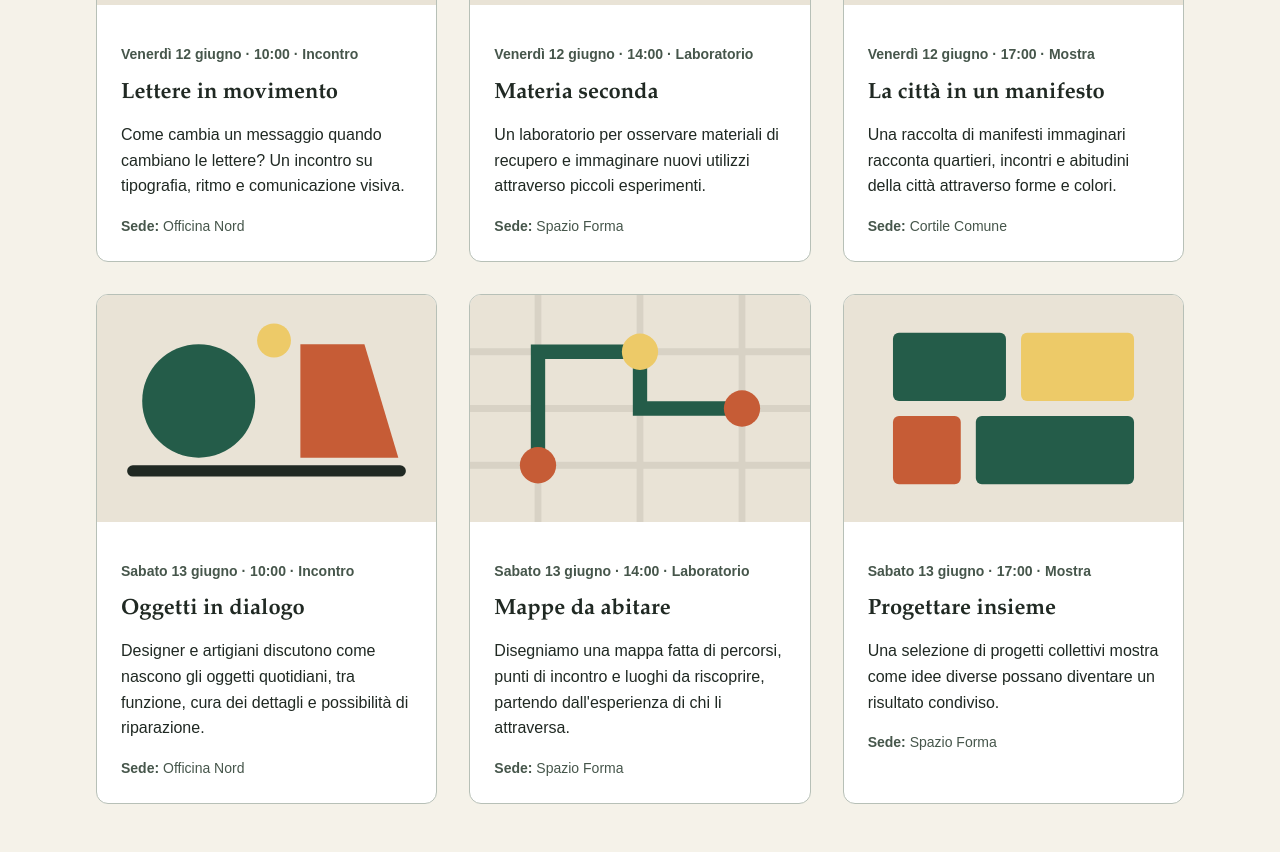
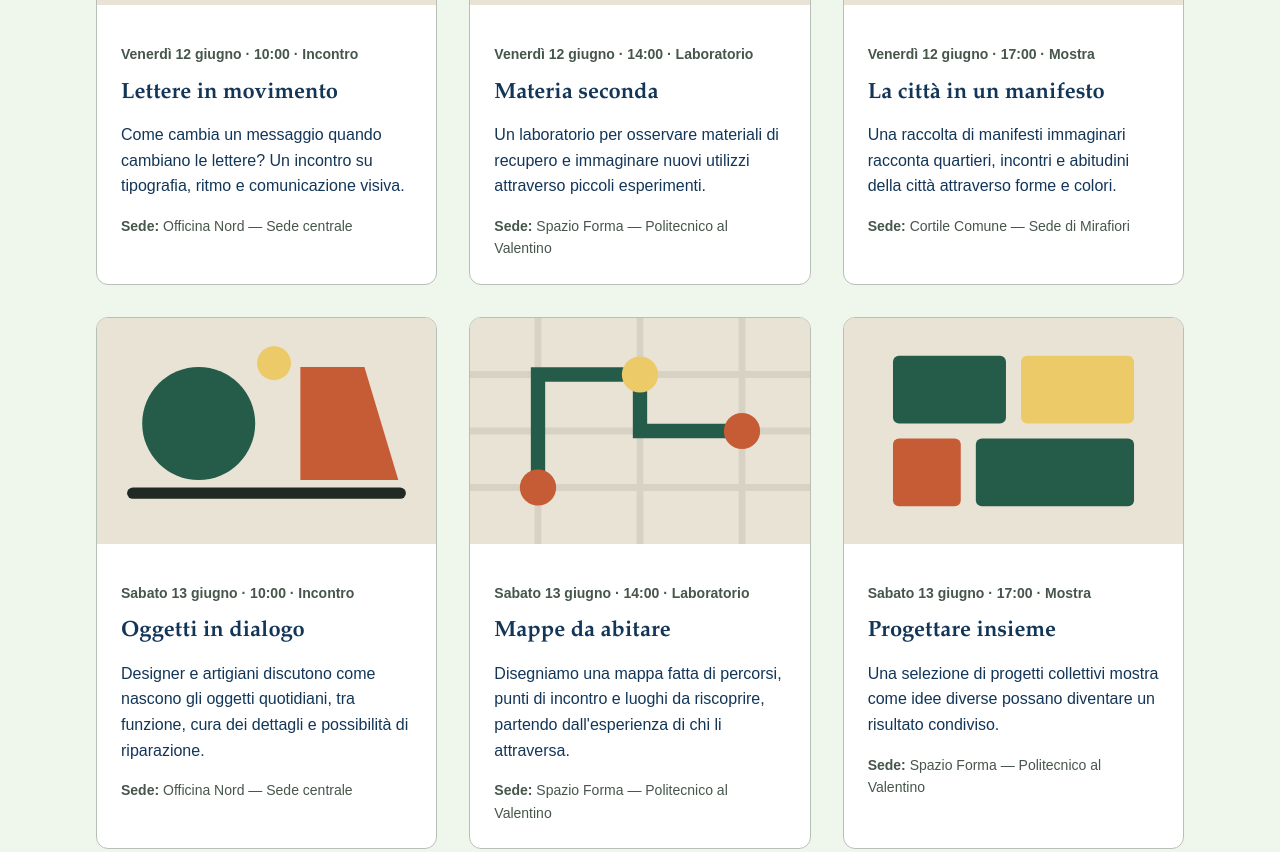
Before and after one commit to CardoneLorenzo/festival-segnale, a plain HTML site: page programma.html in a window 1280 px wide. Shown: the part 780-1632 px from the top of the page. Drawn offline with Linux system fonts and the light colour scheme.

Commit message:
Add files via upload

```diff
--- /dev/null
+++ b/dati/eventi.json
@@ -0,0 +1,68 @@
+[
+  {
+    "id": 1,
+    "titolo": "Lettere in movimento",
+    "data": "2026-06-12",
+    "orario": "10:00",
+    "categoria": "Incontro",
+    "descrizione": "Come cambia un messaggio quando cambiano le lettere? Un incontro su tipografia, ritmo e comunicazione visiva.",
+    "immagine": "assets/lettere-in-movimento.svg",
+    "immagine_alt": "Lettere geometriche disposte su una griglia",
+    "sede_id": 1
+  },
+  {
+    "id": 2,
+    "titolo": "Materia seconda",
+    "data": "2026-06-12",
+    "orario": "14:00",
+    "categoria": "Laboratorio",
+    "descrizione": "Un laboratorio per osservare materiali di recupero e immaginare nuovi utilizzi attraverso piccoli esperimenti.",
+    "immagine": "assets/materia-seconda.svg",
+    "immagine_alt": "Forme sovrapposte che richiamano campioni di materiali",
+    "sede_id": 2
+  },
+  {
+    "id": 3,
+    "titolo": "La città in un manifesto",
+    "data": "2026-06-12",
+    "orario": "17:00",
+    "categoria": "Mostra",
+    "descrizione": "Una raccolta di manifesti immaginari racconta quartieri, incontri e abitudini della città attraverso forme e colori.",
+    "immagine": "assets/citta-manifesto.svg",
+    "immagine_alt": "Rettangoli colorati compongono una città astratta.",
+    "sede_id": 3
+  },
+  {
+    "id": 4,
+    "titolo": "Oggetti in dialogo",
+    "data": "2026-06-13",
+    "orario": "10:00",
+    "categoria": "Incontro",
+    "descrizione": "Designer e artigiani discutono come nascono gli oggetti quotidiani, tra funzione, cura dei dettagli e possibilità di riparazione.",
+    "immagine": "assets/oggetti-dialogo.svg",
+    "immagine_alt": "Due forme geometriche si fronteggiano sopra una linea comune.",
+    "sede_id": 1
+  },
+  {
+    "id": 5,
+    "titolo": "Mappe da abitare",
+    "data": "2026-06-13",
+    "orario": "14:00",
+    "categoria": "Laboratorio",
+    "descrizione": "Disegniamo una mappa fatta di percorsi, punti di incontro e luoghi da riscoprire, partendo dall'esperienza di chi li attraversa.",
+    "immagine": "assets/mappe-abitare.svg",
+    "immagine_alt": "Un percorso collega tre punti su una mappa geometrica.",
+    "sede_id": 2
+  },
+  {
+    "id": 6,
+    "titolo": "Progettare insieme",
+    "data": "2026-06-13",
+    "orario": "17:00",
+    "categoria": "Mostra",
+    "descrizione": "Una selezione di progetti collettivi mostra come idee diverse possano diventare un risultato condiviso.",
+    "immagine": "assets/progettare-insieme.svg",
+    "immagine_alt": "Moduli di colori diversi si incastrano in una composizione comune.",
+    "sede_id": 2
+  }
+]
--- /dev/null
+++ b/dati/sedi.json
@@ -0,0 +1,17 @@
+[
+  {
+    "id": 1,
+    "nome": "Officina Nord — Sede centrale",
+    "indirizzo": "Corso Duca degli Abruzzi 24, Torino"
+  },
+  {
+    "id": 2,
+    "nome": "Spazio Forma — Politecnico al Valentino",
+    "indirizzo": "Viale Mattioli 39, Torino"
+  },
+  {
+    "id": 3,
+    "nome": "Cortile Comune — Sede di Mirafiori",
+    "indirizzo": "Corso Luigi Settembrini 178, Torino"
+  }
+]
--- a/programma.html
+++ b/programma.html
@@ -29,64 +29,126 @@
 
     <section class="content-section" aria-labelledby="titolo-eventi">
       <h2 id="titolo-eventi">Gli appuntamenti</h2>
-      <div class="event-grid">
-        <article class="event-card">
-          <img src="assets/lettere-in-movimento.svg" alt="Lettere geometriche disposte su una griglia" width="900" height="600">
-          <div class="event-body">
-            <p class="event-meta">Venerdì 12 giugno · 10:00 · Incontro</p>
-            <h3>Lettere in movimento</h3>
-            <p>Come cambia un messaggio quando cambiano le lettere? Un incontro su tipografia, ritmo e comunicazione visiva.</p>
-            <p class="event-place"><strong>Sede:</strong> Officina Nord</p>
-          </div>
-        </article>
-        <article class="event-card">
-          <img src="assets/materia-seconda.svg" alt="Forme sovrapposte che richiamano campioni di materiali" width="900" height="600">
-          <div class="event-body">
-            <p class="event-meta">Venerdì 12 giugno · 14:00 · Laboratorio</p>
-            <h3>Materia seconda</h3>
-            <p>Un laboratorio per osservare materiali di recupero e immaginare nuovi utilizzi attraverso piccoli esperimenti.</p>
-            <p class="event-place"><strong>Sede:</strong> Spazio Forma</p>
-          </div>
-        </article>
-<article class="event-card">
-          <img src="assets/citta-manifesto.svg" alt="Rettangoli colorati compongono una città astratta." width="900" height="600">
-          <div class="event-body">
-            <p class="event-meta">Venerdì 12 giugno · 17:00 · Mostra</p>
-            <h3>La città in un manifesto</h3>
-            <p>Una raccolta di manifesti immaginari racconta quartieri, incontri e abitudini della città attraverso forme e colori.</p>
-            <p class="event-place"><strong>Sede:</strong> Cortile Comune</p>
-          </div>
-        </article>
-        <article class="event-card">
-          <img src="assets/oggetti-dialogo.svg" alt="Due forme geometriche si fronteggiano sopra una linea comune." width="900" height="600">
-          <div class="event-body">
-            <p class="event-meta">Sabato 13 giugno · 10:00 · Incontro</p>
-            <h3>Oggetti in dialogo</h3>
-            <p>Designer e artigiani discutono come nascono gli oggetti quotidiani, tra funzione, cura dei dettagli e possibilità di riparazione.</p>
-            <p class="event-place"><strong>Sede:</strong> Officina Nord</p>
-          </div>
-        </article>
-        <article class="event-card">
-          <img src="assets/mappe-abitare.svg" alt="Un percorso collega tre punti su una mappa geometrica." width="900" height="600">
-          <div class="event-body">
-            <p class="event-meta">Sabato 13 giugno · 14:00 · Laboratorio</p>
-            <h3>Mappe da abitare</h3>
-            <p>Disegniamo una mappa fatta di percorsi, punti di incontro e luoghi da riscoprire, partendo dall'esperienza di chi li attraversa.</p>
-            <p class="event-place"><strong>Sede:</strong> Spazio Forma</p>
-          </div>
-        </article>
-        <article class="event-card">
-          <img src="assets/progettare-insieme.svg" alt="Moduli di colori diversi si incastrano in una composizione comune." width="900" height="600">
-          <div class="event-body">
-            <p class="event-meta">Sabato 13 giugno · 17:00 · Mostra</p>
-            <h3>Progettare insieme</h3>
-            <p>Una selezione di progetti collettivi mostra come idee diverse possano diventare un risultato condiviso.</p>
-            <p class="event-place"><strong>Sede:</strong> Spazio Forma</p>
-          </div>
-        </article>
+      <p id="stato-eventi" class="reading-text" role="status">Caricamento del programma in corso…</p>
+      <noscript><p class="reading-text">Per vedere il programma serve JavaScript attivo nel browser.</p></noscript>
+      <div id="elenco-eventi" class="event-grid"></div>
     </section>
   </main>
 
   <footer class="site-footer"><div class="container"><p>Segnale · Progetto didattico · Festival immaginario</p></div></footer>
+
+  <script>
+    (function () {
+      var elenco = document.getElementById("elenco-eventi");
+      var stato = document.getElementById("stato-eventi");
+
+      var GIORNI = ["domenica", "lunedì", "martedì", "mercoledì", "giovedì", "venerdì", "sabato"];
+      var MESI = ["gennaio", "febbraio", "marzo", "aprile", "maggio", "giugno", "luglio",
+                  "agosto", "settembre", "ottobre", "novembre", "dicembre"];
+
+      // Mostra un messaggio al posto delle schede (caricamento, nessun evento, errore).
+      function mostraMessaggio(testo, èErrore) {
+        elenco.textContent = "";
+        stato.hidden = false;
+        stato.textContent = testo;
+        stato.setAttribute("role", èErrore ? "alert" : "status");
+      }
+
+      // "2026-06-12" -> "Venerdì 12 giugno"
+      function formattaData(iso) {
+        var m = /^(\d{4})-(\d{2})-(\d{2})$/.exec(iso || "");
+        if (!m) { return iso || ""; }
+        var d = new Date(Number(m[1]), Number(m[2]) - 1, Number(m[3]));
+        var testo = GIORNI[d.getDay()] + " " + d.getDate() + " " + MESI[d.getMonth()];
+        return testo.charAt(0).toUpperCase() + testo.slice(1);
+      }
+
+      // Legge un file JSON; se qualcosa va storto, l'errore contiene il percorso del file.
+      function leggiJson(percorso) {
+        return fetch(percorso)
+          .then(function (risposta) {
+            if (!risposta.ok) { throw new Error("stato " + risposta.status); }
+            return risposta.json();
+          })
+          .then(function (dati) {
+            if (!Array.isArray(dati)) { throw new Error("formato non valido"); }
+            return dati;
+          })
+          .catch(function () {
+            throw new Error(percorso);
+          });
+      }
+
+      function creaElemento(tag, classe, testo) {
+        var nodo = document.createElement(tag);
+        if (classe) { nodo.className = classe; }
+        if (testo !== undefined) { nodo.textContent = testo; }
+        return nodo;
+      }
+
+      function creaScheda(evento, sedi) {
+        var scheda = creaElemento("article", "event-card");
+
+        var img = document.createElement("img");
+        img.src = evento.immagine || "";
+        img.alt = evento.immagine_alt || "";
+        img.width = 900;
+        img.height = 600;
+        scheda.appendChild(img);
+
+        var corpo = creaElemento("div", "event-body");
+        var meta = [formattaData(evento.data), evento.orario, evento.categoria]
+          .filter(Boolean).join(" · ");
+        corpo.appendChild(creaElemento("p", "event-meta", meta));
+        corpo.appendChild(creaElemento("h3", "", evento.titolo || ""));
+        corpo.appendChild(creaElemento("p", "", evento.descrizione || ""));
+
+        // Il nome della sede arriva da sedi.json; se sede_id non esiste, testo di riserva.
+        var sede = sedi[String(evento.sede_id)];
+        var luogo = creaElemento("p", "event-place");
+        luogo.appendChild(creaElemento("strong", "", "Sede:"));
+        luogo.appendChild(document.createTextNode(" " + (sede ? sede.nome : "Sede da definire")));
+        corpo.appendChild(luogo);
+
+        scheda.appendChild(corpo);
+        return scheda;
+      }
+
+      function mostraEventi(eventi, listaSedi) {
+        var sedi = Object.create(null);
+        listaSedi.forEach(function (s) { sedi[String(s.id)] = s; });
+
+        if (eventi.length === 0) {
+          mostraMessaggio("Al momento non ci sono eventi in programma.", false);
+          return;
+        }
+
+        // Ordine cronologico: prima per data, poi per orario.
+        var ordinati = eventi.slice().sort(function (a, b) {
+          var ka = (a.data || "") + " " + (a.orario || "");
+          var kb = (b.data || "") + " " + (b.orario || "");
+          return ka < kb ? -1 : ka > kb ? 1 : 0;
+        });
+
+        elenco.textContent = "";
+        ordinati.forEach(function (evento) {
+          elenco.appendChild(creaScheda(evento, sedi));
+        });
+        stato.textContent = "";
+        stato.hidden = true;
+      }
+
+      mostraMessaggio("Caricamento del programma in corso…", false);
+
+      Promise.all([leggiJson("dati/eventi.json"), leggiJson("dati/sedi.json")])
+        .then(function (risultati) {
+          mostraEventi(risultati[0], risultati[1]);
+        })
+        .catch(function (errore) {
+          mostraMessaggio("Non riesco a leggere il file " + errore.message +
+            ". Riprova più tardi o ricarica la pagina.", true);
+        });
+    })();
+  </script>
 </body>
 </html>
--- a/style.css
+++ b/style.css
@@ -1,8 +1,8 @@
 :root {
-  --colore-primario: #a63d1f;
-  --colore-primario-scuro: #702a14;
-  --colore-sfondo: #f5f2e9;
-  --colore-testo: #202923;
+  --colore-primario: #e62944;
+  --colore-primario-scuro: #9dd4d8;
+  --colore-sfondo: #eff6ec;
+  --colore-testo: #133658;
   --font-testo: Arial, Helvetica, sans-serif;
   --font-titoli: Palatino, "Palatino Linotype", "Book Antiqua", Georgia, serif;
 }
@@ -368,3 +368,35 @@ h3 {
   border: none;
   border-radius: 8px;
 }
+/* Sezione Meteo */
+.meteo-box {
+  max-width: 54rem;
+}
+
+.meteo-list {
+  display: grid;
+  grid-template-columns: repeat(auto-fit, minmax(11rem, 1fr));
+  gap: 1.25rem;
+  margin: 0 0 1.25rem;
+}
+
+.meteo-list dt {
+  color: #46564b;
+  font-size: 0.875rem;
+  font-weight: bold;
+}
+
+.meteo-list dd {
+  margin: 0.25rem 0 0;
+  font-family: var(--font-titoli);
+  font-size: 1.375rem;
+  font-weight: bold;
+}
+
+.meteo-source {
+  margin: 0;
+  padding-top: 0.75rem;
+  border-top: 1px solid #b7c0b7;
+  color: #46564b;
+  font-size: 0.875rem;
+}
```
Also changed, not shown: info.html (+84 -3 lines), 1 other file.
